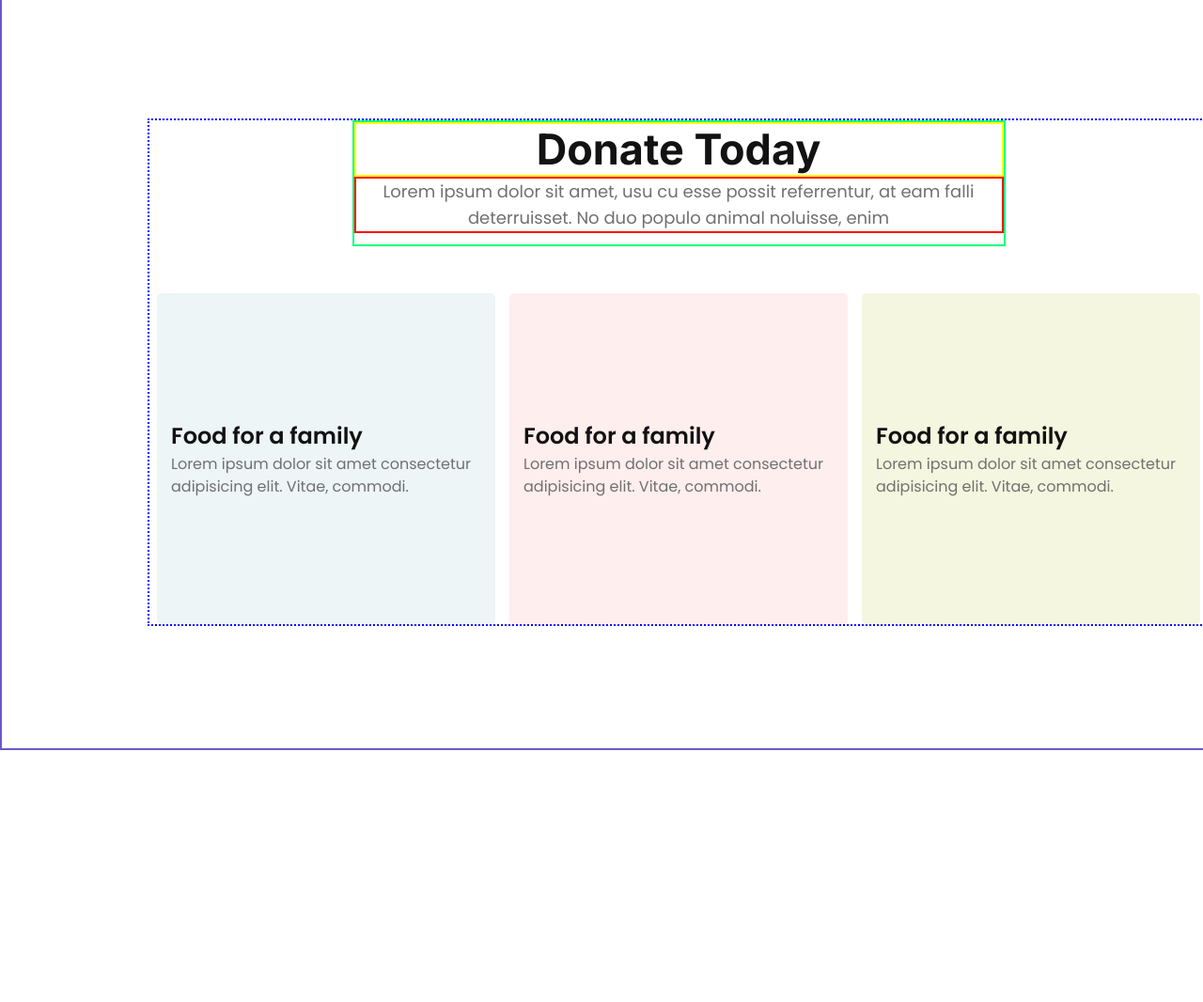
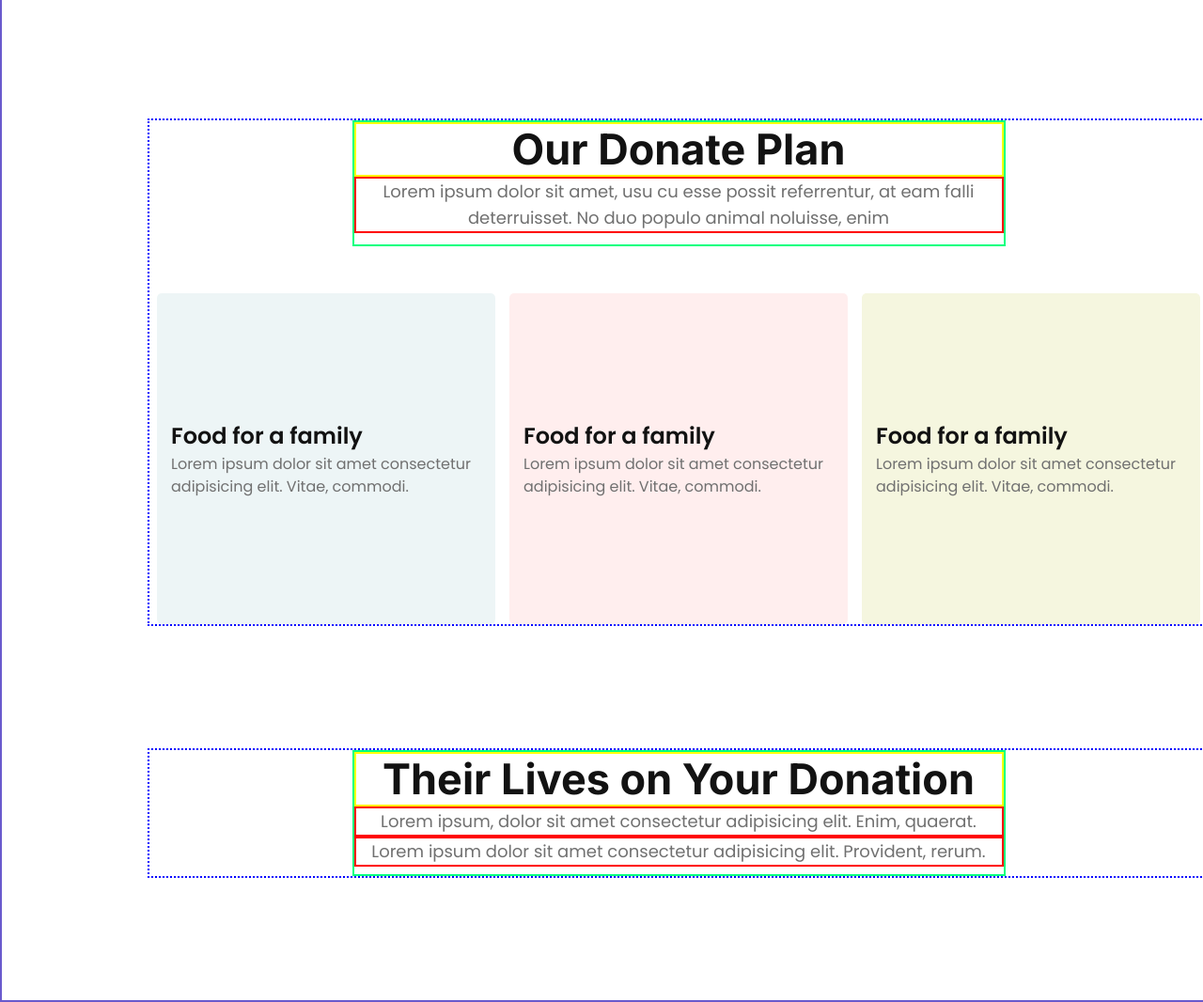
Before and after one commit to atmabdullaham/donate-today, a plain HTML site: page index.html in a window 1280 px wide. Shown: the part 1320-2386 px from the top of the page at 94% size. Before the commit the page ends 2118 px from the top, so only its background shows below. Drawn offline with Linux system fonts and the light colour scheme.

Commit message:
added the lives depend section

```diff
--- a/index.html
+++ b/index.html
@@ -59,7 +59,7 @@
     </section>
     <section id="donate-plan" class="section-2">
       <div class="text-box2 mb50">
-        <h2 class="header2">Donate Today</h2>
+        <h2 class="header2">Our Donate Plan</h2>
         <p class="para2">
           Lorem ipsum dolor sit amet, usu cu esse possit referrentur, at eam
           falli deterruisset. No duo populo animal noluisse, enim
@@ -92,5 +92,18 @@
         </div>
       </div>
     </section>
+    <section id="lives-depend" class="section-2">
+      <div class="text-box2">
+        <h3 class="header2">Their Lives on Your Donation</h3>
+        <p class="para2">
+          Lorem ipsum, dolor sit amet consectetur adipisicing elit. Enim,
+          quaerat.
+        </p>
+        <p class="para2">
+          Lorem ipsum dolor sit amet consectetur adipisicing elit. Provident,
+          rerum.
+        </p>
+      </div>
+    </section>
   </body>
 </html>
```
